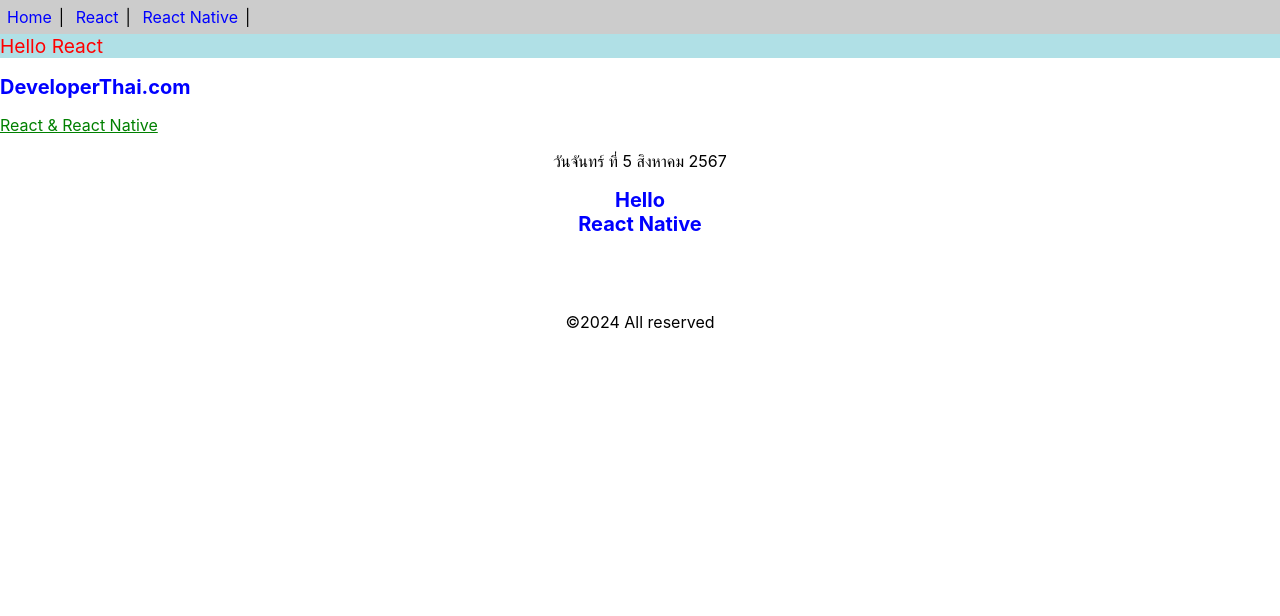
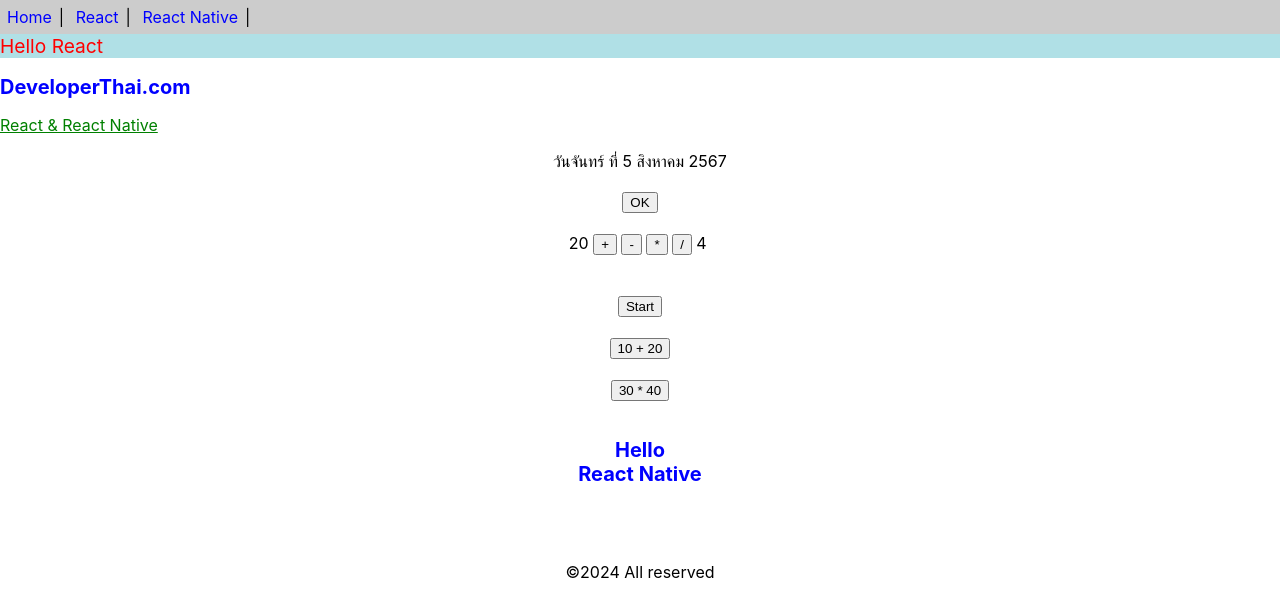
Before and after one commit to imkuromi/app, a React (Create React App) app: page / in a window 1280 px wide. Shown: the top 616 px of the page. Built offline with nearby package versions, Linux system fonts and the light colour scheme.

Commit message:
assignment in sheet 06
add class Button in class-components.js
add calculate.js
add event-data.js

```diff
--- a/src/App.js
+++ b/src/App.js
@@ -1,6 +1,8 @@
 import React from "react";
-import Calendar from "./class-component";
+import { Calendar, Button } from "./class-component";
 import { Header, Content, Footer } from "./func-components";
+import { Calculator2 } from "./calculator";
+import { Eventdata2 } from "./event-data";
 import "./style.css";
 function App() {
   const divStyle = {
@@ -17,8 +19,14 @@
       <p>
         <center>
           <Calendar />
+          <br/>
+          <Button/>
+          <Calculator2/>
+          <br/>
+          <Eventdata2/>
         </center>
       </p>
+
       <Content/>
       <Footer/>
     </>
--- /dev/null
+++ b/src/calculator.js
@@ -0,0 +1,20 @@
+import React from "react";
+export function Calculator2(){
+   const n1 = 20
+   const n2 = 4
+   const calculate = (op) => {
+        let c = `${n1} ${op} ${n2}`
+        let r = eval(c)
+        alert(`${c} = ${r}`)
+    }
+        return(
+            <div style={{textAlign:'Center',marginTop:20}}>
+                <span>{n1}</span>&nbsp;
+                <button onClick={() => calculate('+')}>+</button>&nbsp;
+                <button onClick={() => calculate('-')}>-</button>&nbsp;
+                <button onClick={() => calculate('*')}>*</button>&nbsp;
+                <button onClick={() => calculate('/')}>/</button>&nbsp;
+                <span>{n2}</span>&nbsp;
+            </div>
+        )
+    }
--- a/src/class-component.js
+++ b/src/class-component.js
@@ -1,5 +1,5 @@
 import React, { Component } from "react";
-export default class Calendar extends Component{
+export class Calendar extends Component{
     getDate(){
         const dayNames = ['อาทิตย์', 'จันทร์', 'อังคาร', 'พุธ', 'พฤหัสบดี', 'ศุกร์', 'เสาร์']
         const monthNames = [
@@ -18,3 +18,14 @@
         return <div>{this.getDate()}</div>
     }
 }
+export class Button extends Component{
+    showAlert(msg){
+        alert(msg)
+    }
+    onClickButtonOK = () =>{
+        this.showAlert('Hello')
+    }
+    render(){
+        return <button onClick={this.onClickButtonOK}>OK</button>
+    }
+}
--- /dev/null
+++ b/src/event-data.js
@@ -0,0 +1,22 @@
+import React from "react";
+export function Eventdata2(){
+ const onClickStartStop = (ev) => {
+    let t = ev.target.innerText
+    let s = (t === 'Start')? 'Stop':'Start'
+    ev.target.innerText = s
+ }
+const onClickAdd = (ev) => {
+    let t = ev.target.innerText
+    let r = eval(t)
+    alert(`${t} = ${r}`)
+}
+return(
+    <div style={{textAlign:'center', marginTop:20}}>
+        <button onClick={(ev)=>onClickStartStop(ev)}>Start</button><br/><br/>
+        <button onClick={onClickAdd}>10 + 20</button><br/><br/>
+        <button onClick={onClickAdd}>30 * 40</button><br/><br/>
+
+
+    </div>
+)
+}
```
